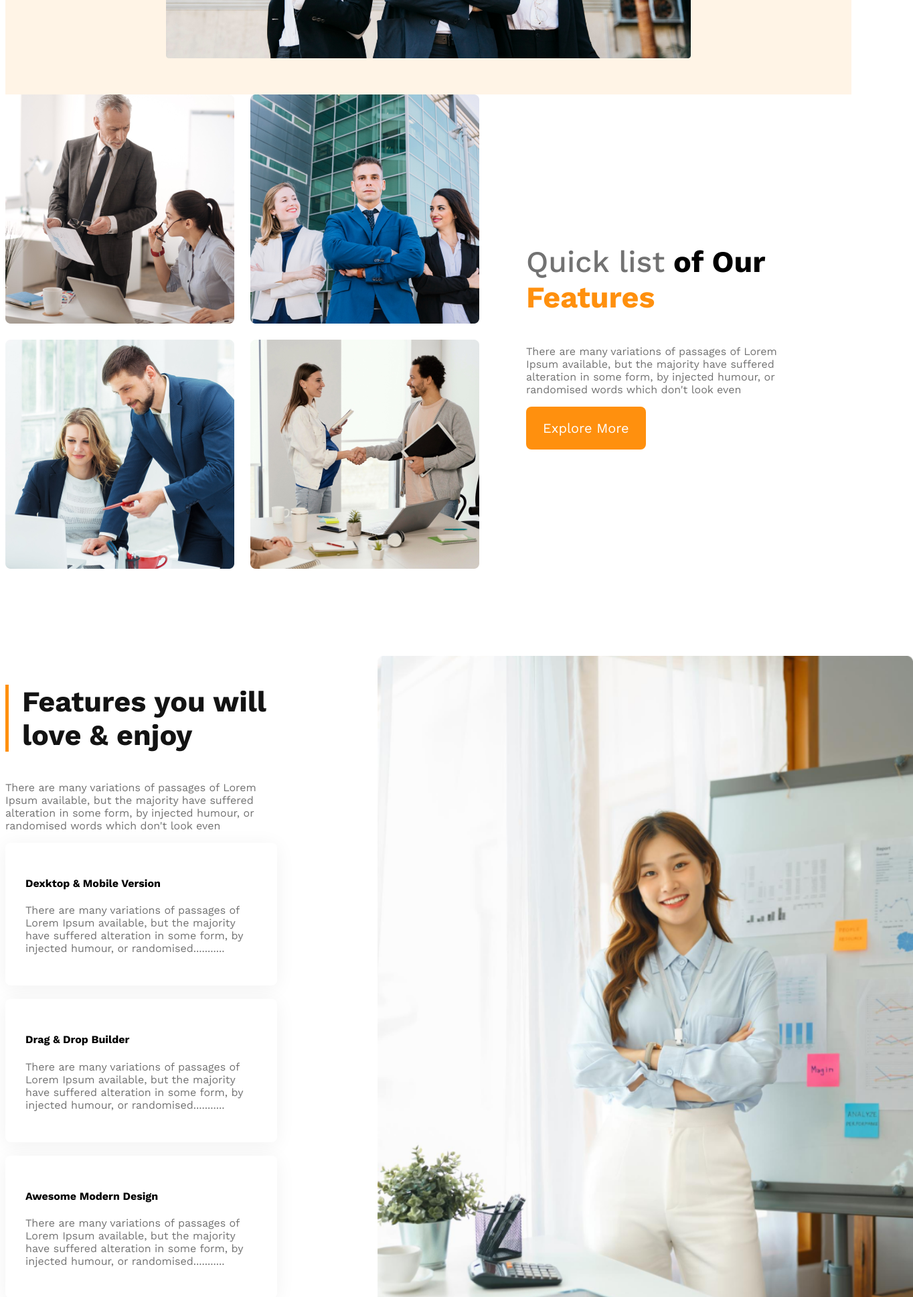
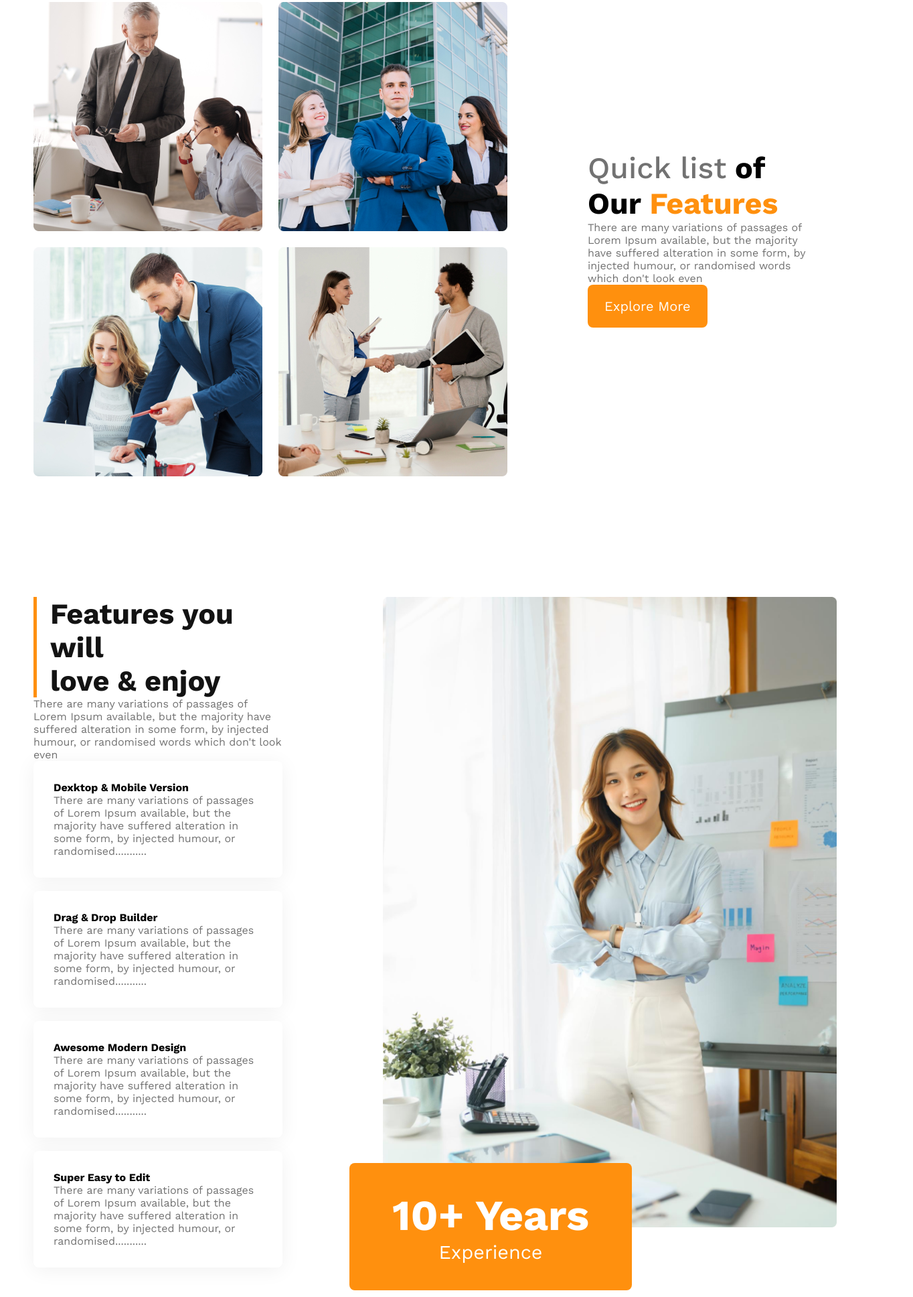
Before and after one commit to Md-Sufian-Jidan/g3-architects-website, a plain HTML site: page index.html in a window 1280 px wide. Shown: the part 864-2800 px from the top of the page at 67% size, 1364 px wide, since content can reach past the window. Drawn offline with nearby package versions, Linux system fonts and the light colour scheme.

Commit message:
correcting some mistake

```diff
--- a/styles/style.css
+++ b/styles/style.css
@@ -20,6 +20,7 @@
 }
 * {
     font-family: 'Work Sans', sans-serif;
+    margin: 0px;
 }
 
 /* header related styles */
@@ -82,6 +83,7 @@
     display: grid;
     grid-template-columns: repeat(2,1fr);
     gap: 1.5rem;
+    margin: 50px 50px;
     /* grid-template-rows: repeat(2,1fr); */
 }
 .teams-content{
@@ -105,6 +107,9 @@
     margin-top: 130px;
     gap: 100px;
 }
+.feature-content{
+    margin-left:50px
+}
 .features .section-title{
     border-left: 5px solid #FF900E ;
     padding-left: 20px;
@@ -118,7 +123,7 @@
 }
 
 .feature-img img{
-    height: 90%;
+    height: 80%;
     margin-left: 50px;
 }
 
@@ -140,11 +145,11 @@
     font-size: 1.8rem;
 }
 
-
 /* facts section  */
 .facts-card-container {
     display: flex;
     justify-content: space-around;
+    margin-top: 50px;
 }
 .facts-card-container .card{
     border-radius: 8px;
@@ -167,6 +172,7 @@
 /* sponsor style*/
 .sponsor{
     text-align: center;
+    margin-top: 40px;
 }
 .sponsor-img-container{
     margin-top: 50px;
@@ -188,7 +194,7 @@
     display: flex;
     justify-content: center;
     align-items: center;
-    margin: 130px 90px;
+    margin: 100px 90px;
     padding: 39px 100px;
     color: #424242;
 }
```
